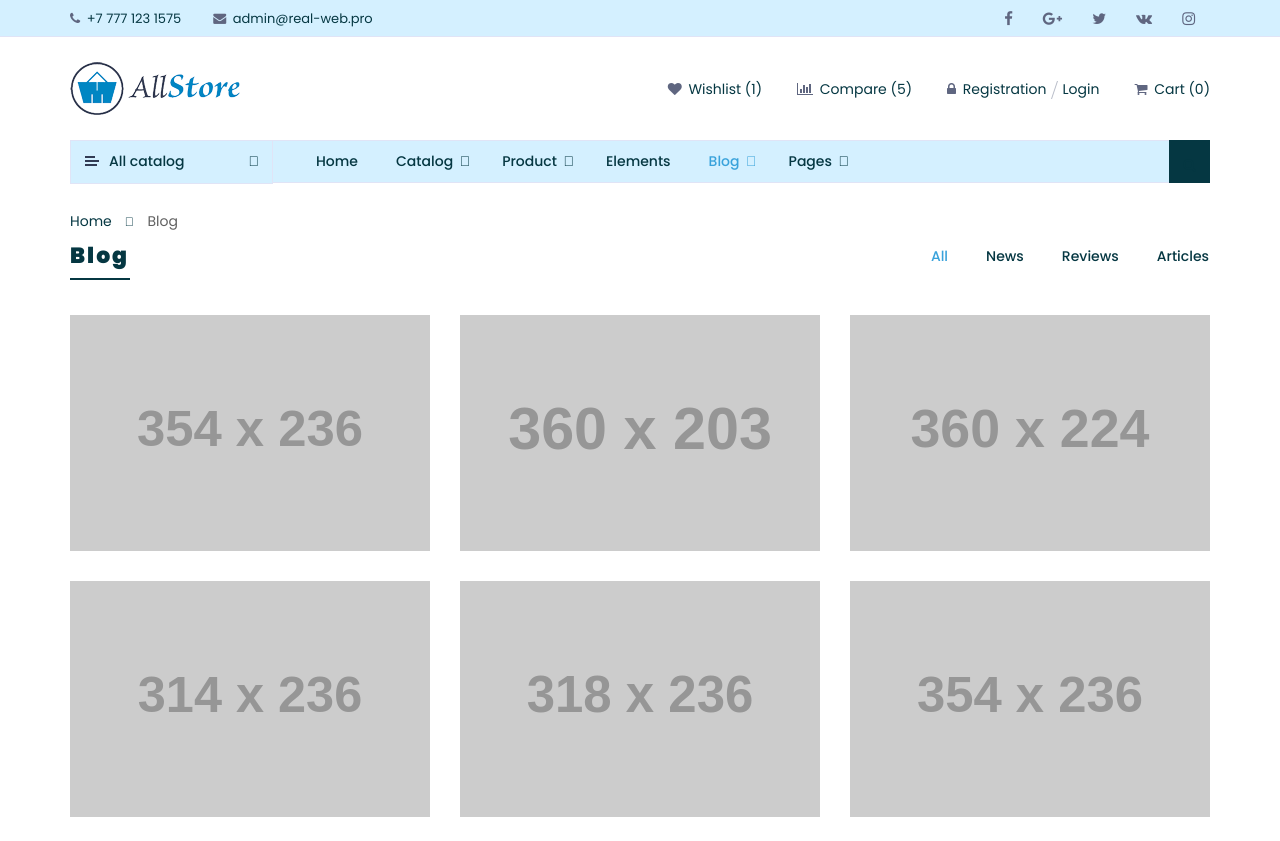
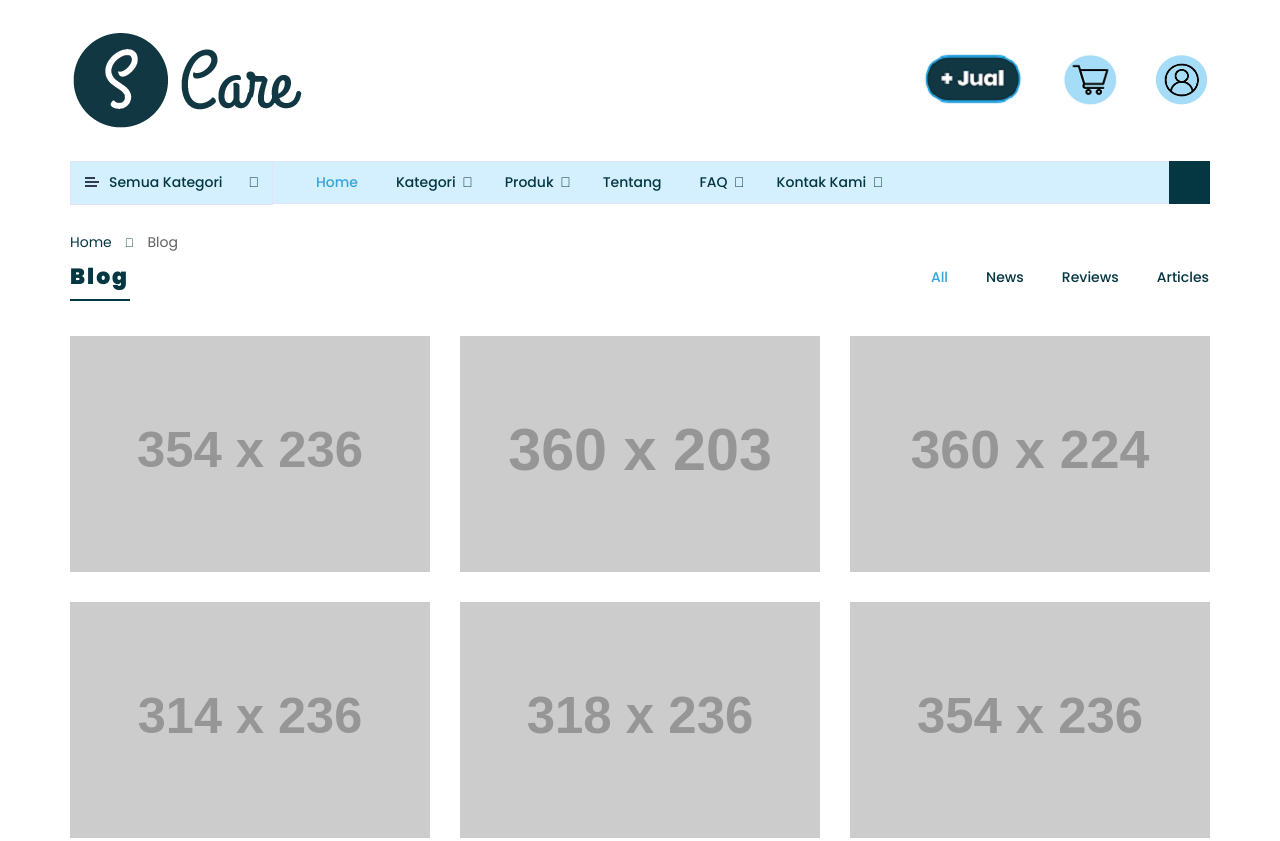
Before and after one commit to dwiriad/Interface-Magang, a plain HTML site: page blog.html in a window 1280 px wide. Shown: the top 841 px of the page. Drawn offline with Linux system fonts and the light colour scheme; some packages are replaced by stand-ins of ours; placeholder pictures from the web are drawn by us.

Commit message:
produk blm klir

```diff
--- a/blog.html
+++ b/blog.html
@@ -27,46 +27,7 @@
 <!-- Header - start -->
 <header class="header">
 
-    <!-- Topbar - start -->
-    <div class="header_top">
-        <div class="container">
-            <ul class="contactinfo nav nav-pills">
-                <li>
-                    <i class='fa fa-phone'></i> +7 777 123 1575
-                </li>
-                <li>
-                    <i class="fa fa-envelope"></i> admin@real-web.pro
-                </li>
-            </ul>
-            <!-- Social links -->
-            <ul class="social-icons nav navbar-nav">
-                <li>
-                    <a href="http://facebook.com" rel="nofollow" target="_blank">
-                        <i class="fa fa-facebook"></i>
-                    </a>
-                </li>
-                <li>
-                    <a href="http://google.com" rel="nofollow" target="_blank">
-                        <i class="fa fa-google-plus"></i>
-                    </a>
-                </li>
-                <li>
-                    <a href="http://twitter.com" rel="nofollow" target="_blank">
-                        <i class="fa fa-twitter"></i>
-                    </a>
-                </li>
-                <li>
-                    <a href="http://vk.com" rel="nofollow" target="_blank">
-                        <i class="fa fa-vk"></i>
-                    </a>
-                </li>
-                <li>
-                    <a href="http://instagram.com" rel="nofollow" target="_blank">
-                        <i class="fa fa-instagram"></i>
-                    </a>
-                </li>
-            </ul>		</div>
-    </div>
+
     <!-- Topbar - end -->
 
     <!-- Logo, Shop-menu - start -->
@@ -74,48 +35,26 @@
         <div class="container header-middle-cont">
             <div class="toplogo">
                 <a href="index.html">
-                    <img src="img/logo.png" alt="AllStore - MultiConcept eCommerce Template">
+                    <img src="img/S-care logo-01.png" alt="AllStore - MultiConcept eCommerce Template">
                 </a>
             </div>
             <div class="shop-menu">
                 <ul>
-
                     <li>
-                        <a href="wishlist.html">
-                            <i class="fa fa-heart"></i>
-                            <span class="shop-menu-ttl">Wishlist</span>
-                            (<span id="topbar-favorites">1</span>)
+                        <a href="compare.html">
+                            <img src="img/button jual terbaru-03.png" style="width: 110px; height: 56px;" alt="AllStore - MultiConcept eCommerce Template">
                         </a>
                     </li>
-
                     <li>
                         <a href="compare.html">
-                            <i class="fa fa-bar-chart"></i>
-                            <span class="shop-menu-ttl">Compare</span> (5)
+                            <img src="img/ikon keranjang-01.png" style="width: 57px; height: 54px;" alt="AllStore - MultiConcept eCommerce Template">
                         </a>
                     </li>
-
-                    <li class="topauth">
-                        <a href="auth.html">
-                            <i class="fa fa-lock"></i>
-                            <span class="shop-menu-ttl">Registration</span>
-                        </a>
-                        <a href="auth.html">
-                            <span class="shop-menu-ttl">Login</span>
+                    <li>
+                        <a href="compare.html">
+                            <img src="img/ikon user-02.png" style="width: 57px; height: 54px;" alt="AllStore - MultiConcept eCommerce Template">
                         </a>
                     </li>
-
-                    <li>
-                        <div class="h-cart">
-                            <a href="cart.html">
-                                <i class="fa fa-shopping-cart"></i>
-                                <span class="shop-menu-ttl">Cart</span>
-                                (<b>0</b>)
-                            </a>
-                        </div>
-                    </li>
-
-                </ul>
             </div>
         </div>
     </div>
@@ -128,7 +67,7 @@
 
                 <!-- Catalog menu - start -->
                 <div class="topcatalog">
-                    <a class="topcatalog-btn" href="catalog-list.html"><span>All</span> catalog</a>
+                    <a class="topcatalog-btn" href="catalog-list.html"><span>Semua</span> Kategori</a>
                     <ul class="topcatalog-list">
                         <li>
                             <a href="catalog-list.html">
@@ -507,49 +446,29 @@
                 <!-- Catalog menu - end -->
 
                 <!-- Main menu - start -->
-                <button type="button" class="mainmenu-btn">Menu</button>
+                <button type="button" class="mainmenu-btn" style="font-family: 'Poppins', sans-serif ;">Menu</button>
 
                 <ul class="mainmenu">
                     <li>
-                        <a href="index.html">
+                        <a href="index.html" class="active">
                             Home
                         </a>
                     </li>
                     <li class="menu-item-has-children">
                         <a href="catalog-list.html">
-                            Catalog <i class="fa fa-angle-down"></i>
+                            Kategori <i class="fa fa-angle-down"></i>
                         </a>
                         <ul class="sub-menu">
-                            <li>
-                                <a href="catalog-list.html">
-                                    Catalog List - Style 1
-                                </a>
-                            </li>
-                            <li>
-                                <a href="catalog-list-2.html">
-                                    Catalog List - Style 2
-                                </a>
-                            </li>
                             <li>
                                 <a href="catalog-gallery.html">
                                     Catalog Gallery - Style 1
                                 </a>
                             </li>
-                            <li>
-                                <a href="catalog-gallery-2.html">
-                                    Catalog Gallery - Style 2
-                                </a>
-                            </li>
-                            <li>
-                                <a href="catalog-table.html">
-                                    Catalog Table
-                                </a>
-                            </li>
                         </ul>
                     </li>
                     <li class="menu-item-has-children">
-                        <a href="catalog-list.html">
-                            Product <i class="fa fa-angle-down"></i>
+                        <a href="product.html">
+                            Produk <i class="fa fa-angle-down"></i>
                         </a>
                         <ul class="sub-menu">
                             <li>
@@ -557,43 +476,21 @@
                                     Product - Style 1 (Slider)
                                 </a>
                             </li>
-                            <li>
-                                <a href="product-2.html">
-                                    Product - Style 2 (Scroll)
-                                </a>
-                            </li>
                         </ul>
                     </li>
                     <li>
                         <a href="elements.html">
-                            Elements
+                            Tentang
                         </a>
                     </li>
                     <li class="menu-item-has-children">
-                        <a href="blog.html" class="active">
-                            Blog <i class="fa fa-angle-down"></i>
+                        <a href="faq.html">
+                            FAQ <i class="fa fa-angle-down"></i>
                         </a>
-                        <ul class="sub-menu">
-                            <li>
-                                <a href="blog.html" class="active">
-                                    Blog - Style 1
-                                </a>
-                            </li>
-                            <li>
-                                <a href="blog-2.html">
-                                    Blog - Style 2
-                                </a>
-                            </li>
-                            <li>
-                                <a href="post.html">
-                                    Single Post
-                                </a>
-                            </li>
-                        </ul>
                     </li>
                     <li class="menu-item-has-children">
                         <a href="#">
-                            Pages <i class="fa fa-angle-down"></i>
+                            Kontak Kami <i class="fa fa-angle-down"></i>
                         </a>
                         <ul class="sub-menu">
                             <li>
@@ -609,16 +506,6 @@
                             <li>
                                 <a href="auth.html">
                                     Authorization
-                                </a>
-                            </li>
-                            <li>
-                                <a href="compare.html">
-                                    Compare
-                                </a>
-                            </li>
-                            <li>
-                                <a href="wishlist.html">
-                                    Wishlist
                                 </a>
                             </li>
                             <li>
```
Also changed, not shown: index.html (+0 -5 lines), product.html (+1 -26 lines).
